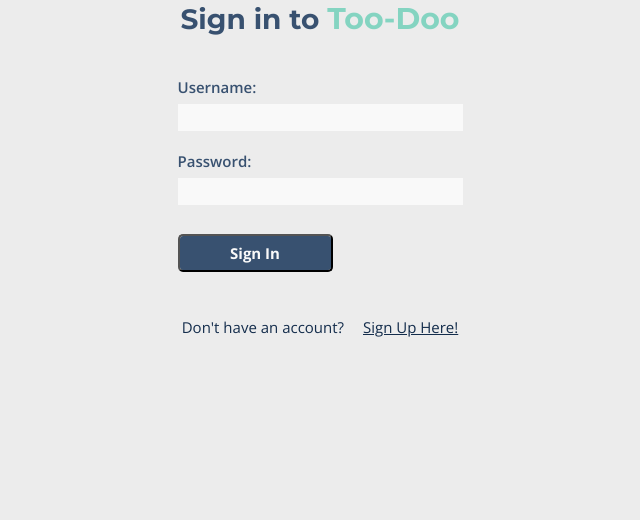
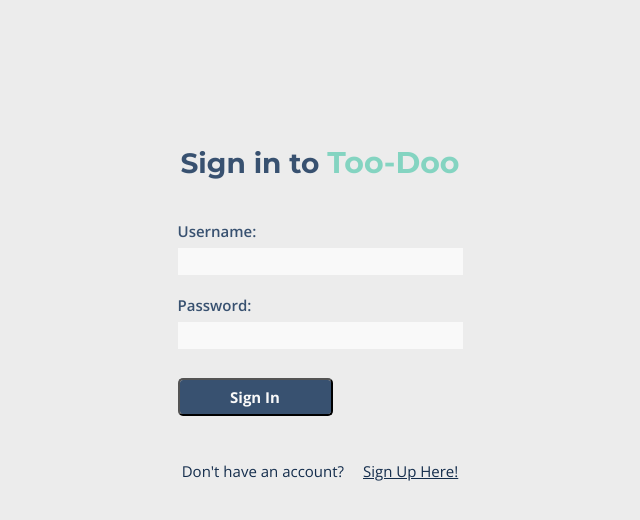
Before and after one commit to ajhanson22227/ToDo-List-React, a React (Create React App) app: page /user/signin in a window 1280 px wide. Shown: the top 520 px of the page, without its empty margins (320-960 px from the left). Built offline with nearby package versions, Linux system fonts and the light colour scheme.

Commit message:
Remove unused styles

```diff
--- a/src/components/SignIn/SignInPage/SignIn.css
+++ b/src/components/SignIn/SignInPage/SignIn.css
@@ -3,8 +3,7 @@
   flex-direction: column;
   align-items: center;
   justify-content: center;
-  width: auto;
-  height: 100%;
+  padding-top: 9em;
 }
 
 .sign-in-text {
@@ -13,7 +12,6 @@
   width: auto;
   height: 37px;
   text-align: left;
-  letter-spacing: NaNpx;
   opacity: 1;
 }
 .sign-in-text p {
```
